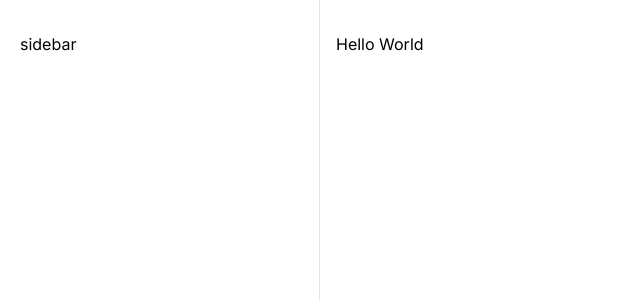
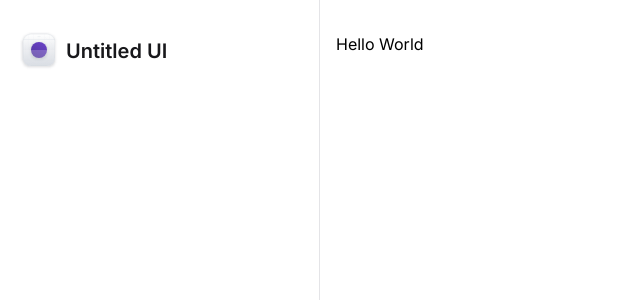
Before and after one commit to RayanneRamos/masterizando-tailwind, a Next.js app: page / in a window 1280 px wide. Shown: the top 300 px of the page, without its empty margins (0-640 px from the left). Built offline with nearby package versions, Linux system fonts and the light colour scheme.

Commit message:
importando o componente Sidebar no arquivo Layout

```diff
--- a/src/app/layout.tsx
+++ b/src/app/layout.tsx
@@ -1,3 +1,4 @@
+import { Sidebar } from '@/components/Sidebar'
 import './globals.css'
 import type { Metadata } from 'next'
 import { Inter } from 'next/font/google'
@@ -18,7 +19,7 @@
     <html lang="en">
       <body className={inter.className}>
         <div className="grid-cols-app grid min-h-screen">
-          <aside className="border-r border-zinc-200 px-5 py-8">sidebar</aside>
+          <Sidebar />
           <main className="px-4 pb-12 pt-8">{children}</main>
         </div>
       </body>
--- a/src/app/page.tsx
+++ b/src/app/page.tsx
@@ -1,3 +1,9 @@
+import { Sidebar } from '@/components/Sidebar'
+
 export default function Home() {
-  return <h1>Hello World</h1>
+  return (
+    <>
+      <h1>Hello World</h1>
+    </>
+  )
 }
```
